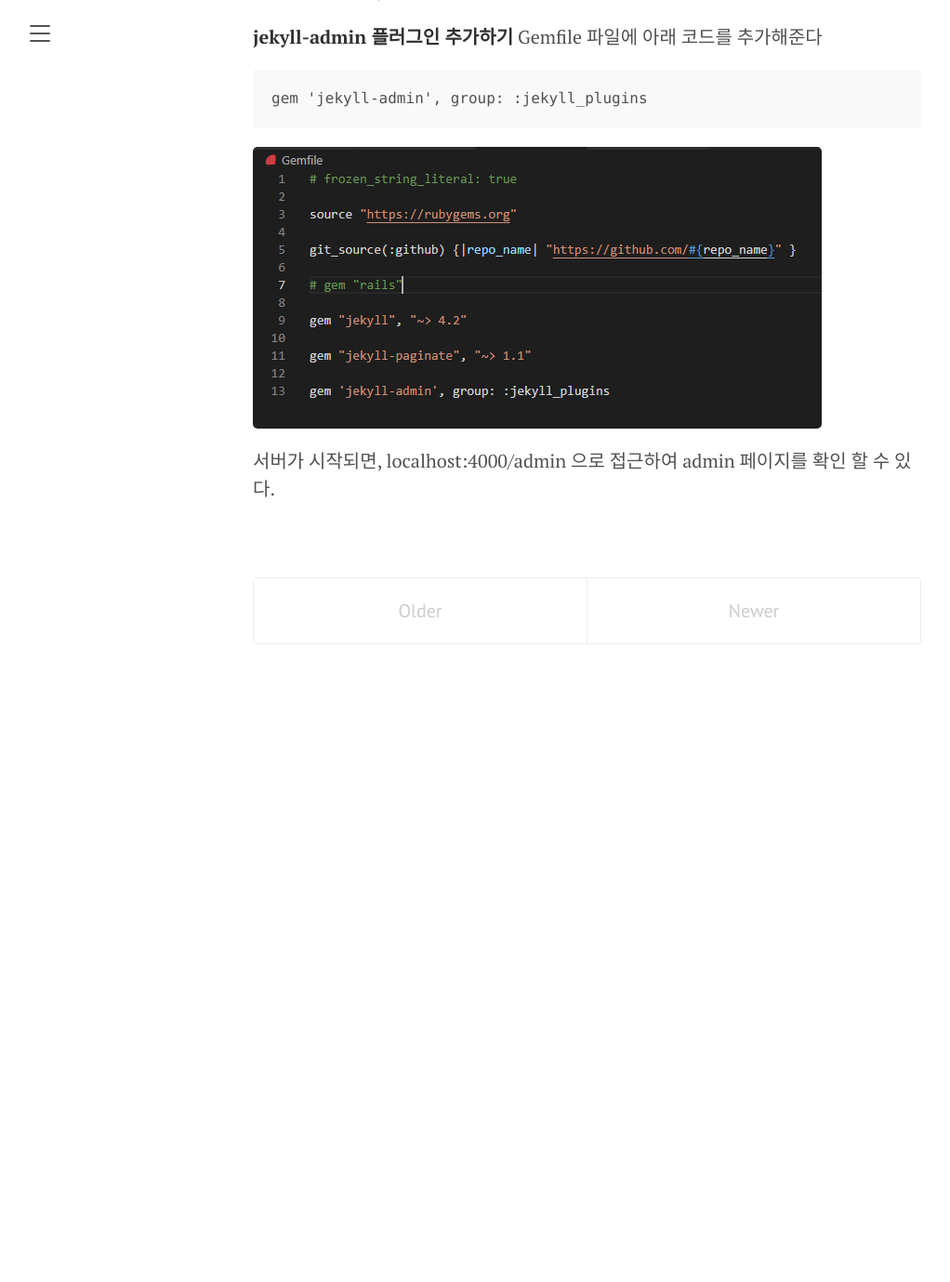
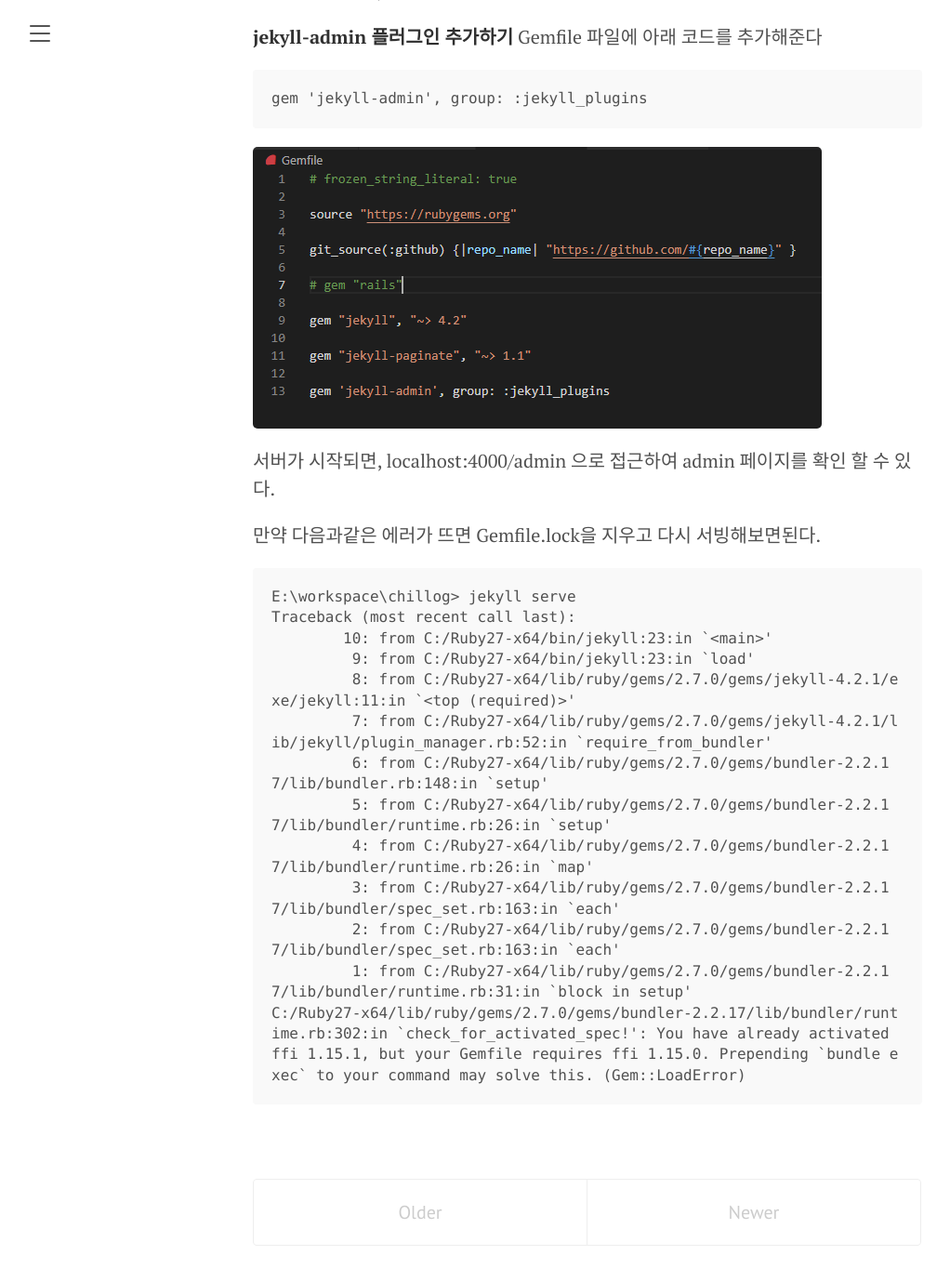
Before and after one commit to chillyMind/chillyMind.github.io, a Jekyll site: the page built from index.html, in a window 1280 px wide and 1400 px high, scrolled down 706 px. Shown: the top 1379 px of the window at 93% size, without its empty margins (8-1030 px from the left). Built offline with Jekyll 4.4.1, drawn with Linux system fonts in a browser that asks for light colours; the list of posts is cut into pages by our own code; before the commit the page ends 1459 px from its top, so only the background shows below that.

Commit message:
jekyll 포스트 수정

````diff
--- a/_posts/2021-04-12-starting-chilog.md
+++ b/_posts/2021-04-12-starting-chilog.md
@@ -32,3 +32,21 @@
 ![](/public/img/2021_04_12_00.PNG)
 
 서버가 시작되면, localhost:4000/admin 으로 접근하여 admin 페이지를 확인 할 수 있다.
+
+
+만약 다음과같은 에러가 뜨면 Gemfile.lock을 지우고 다시 서빙해보면된다.
+```
+E:\workspace\chillog> jekyll serve
+Traceback (most recent call last):
+        10: from C:/Ruby27-x64/bin/jekyll:23:in `<main>'
+         9: from C:/Ruby27-x64/bin/jekyll:23:in `load'
+         8: from C:/Ruby27-x64/lib/ruby/gems/2.7.0/gems/jekyll-4.2.1/exe/jekyll:11:in `<top (required)>'
+         7: from C:/Ruby27-x64/lib/ruby/gems/2.7.0/gems/jekyll-4.2.1/lib/jekyll/plugin_manager.rb:52:in `require_from_bundler'
+         6: from C:/Ruby27-x64/lib/ruby/gems/2.7.0/gems/bundler-2.2.17/lib/bundler.rb:148:in `setup'
+         5: from C:/Ruby27-x64/lib/ruby/gems/2.7.0/gems/bundler-2.2.17/lib/bundler/runtime.rb:26:in `setup'
+         4: from C:/Ruby27-x64/lib/ruby/gems/2.7.0/gems/bundler-2.2.17/lib/bundler/runtime.rb:26:in `map'
+         3: from C:/Ruby27-x64/lib/ruby/gems/2.7.0/gems/bundler-2.2.17/lib/bundler/spec_set.rb:163:in `each'
+         2: from C:/Ruby27-x64/lib/ruby/gems/2.7.0/gems/bundler-2.2.17/lib/bundler/spec_set.rb:163:in `each'
+         1: from C:/Ruby27-x64/lib/ruby/gems/2.7.0/gems/bundler-2.2.17/lib/bundler/runtime.rb:31:in `block in setup'
+C:/Ruby27-x64/lib/ruby/gems/2.7.0/gems/bundler-2.2.17/lib/bundler/runtime.rb:302:in `check_for_activated_spec!': You have already activated ffi 1.15.1, but your Gemfile requires ffi 1.15.0. Prepending `bundle exec` to your command may solve this. (Gem::LoadError)
+```
````
